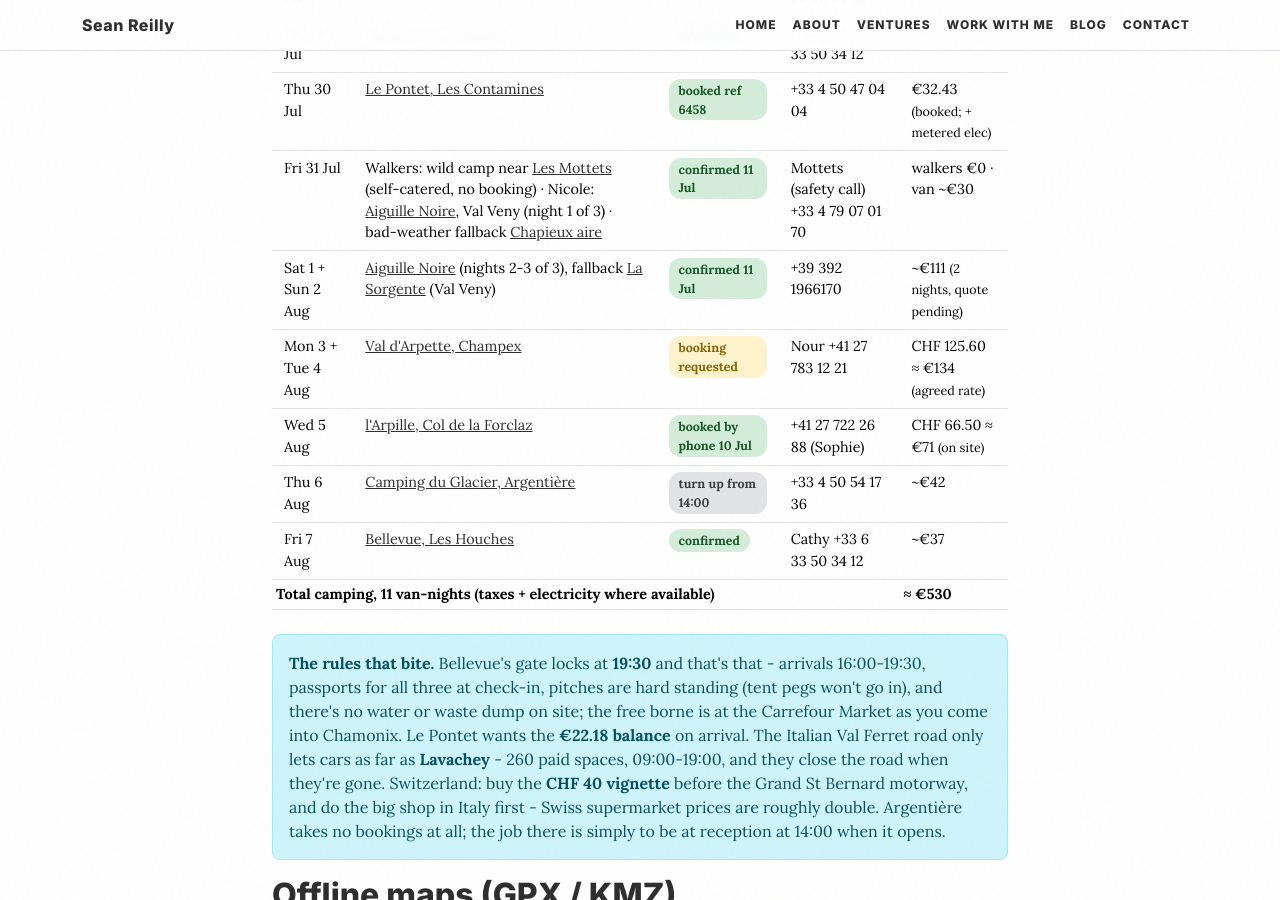
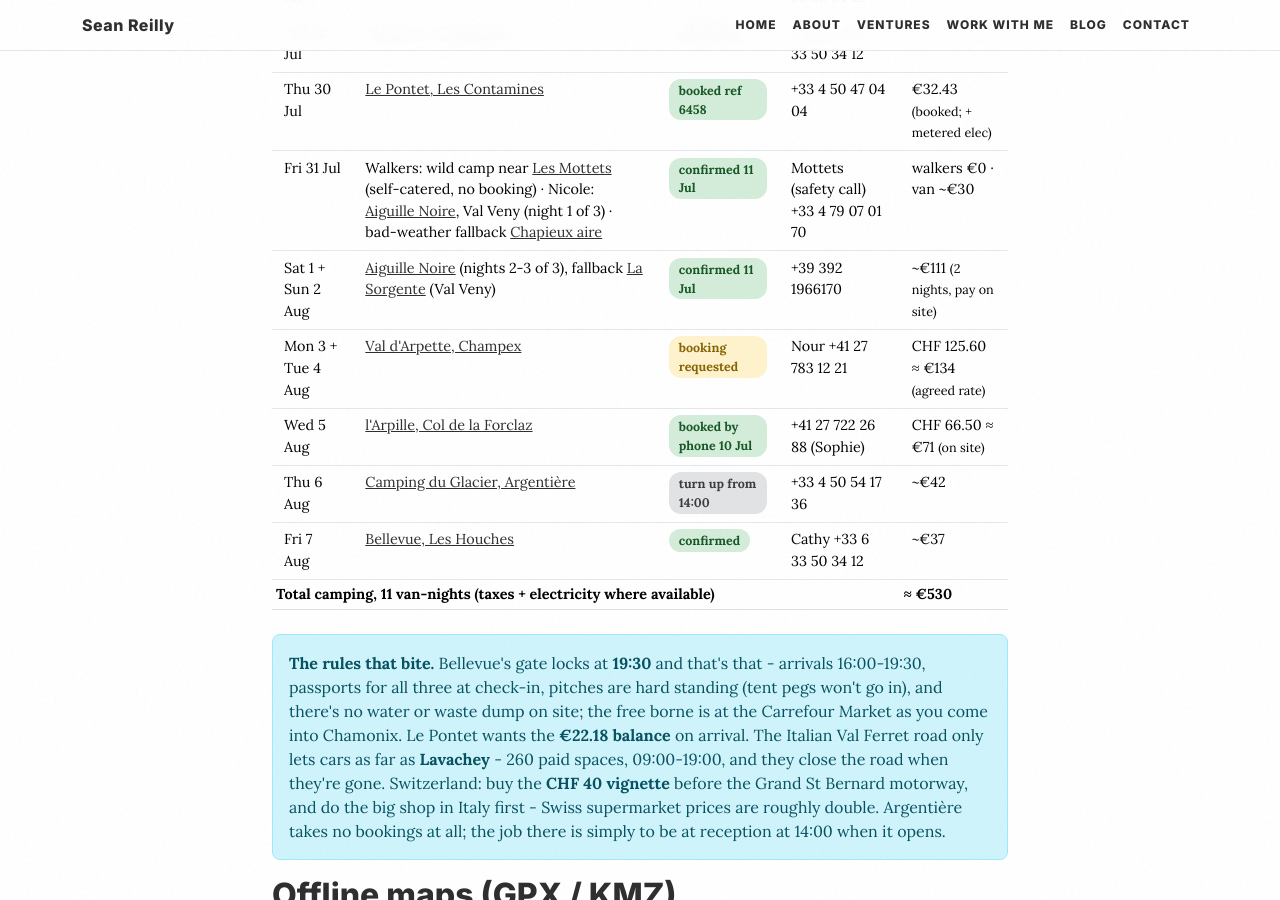
Before and after one commit to seanreillyesq/seanreillyesq.github.io, a Jekyll site: the page built from tmb-2026-plans.html, in a window 1280 px wide and 900 px high, scrolled down 1856 px. Built offline with Jekyll 4.4.1, drawn with Linux system fonts in a browser that asks for light colours.

Commit message:
TMB: Aiguille Noire pay-on-site (no deposit) - cost note updated

```diff
--- a/tmb-2026-plans.html
+++ b/tmb-2026-plans.html
@@ -73,7 +73,7 @@
     <tr><td>Wed 29 Jul</td><td><a href="http://www.camping-bellevue-leshouches.com/" target="_blank">Bellevue, Les Houches</a></td><td><span class="tmb-chip tmb-chip-ok">confirmed</span></td><td>Cathy +33 6 33 50 34 12</td><td>~&euro;37</td></tr>
     <tr><td>Thu 30 Jul</td><td><a href="https://www.campinglepontet.fr" target="_blank">Le Pontet, Les Contamines</a></td><td><span class="tmb-chip tmb-chip-ok">booked ref 6458</span></td><td>+33 4 50 47 04 04</td><td>&euro;32.43 <small>(booked; + metered elec)</small></td></tr>
     <tr><td>Fri 31 Jul</td><td>Walkers: wild camp near <a href="http://www.lesmottets.com/tour-du-mont-blanc/english/" target="_blank">Les Mottets</a> (self-catered, no booking) &middot; Nicole: <a href="https://www.aiguillenoire.com/en/home-2/" target="_blank">Aiguille Noire</a>, Val Veny (night 1 of 3) &middot; bad-weather fallback <a href="https://park4night.com/fr/place/13306" target="_blank">Chapieux aire</a></td><td><span class="tmb-chip tmb-chip-ok">confirmed 11 Jul</span></td><td>Mottets (safety call) +33 4 79 07 01 70</td><td>walkers &euro;0 &middot; van ~&euro;30</td></tr>
-    <tr><td>Sat 1 + Sun 2 Aug</td><td><a href="https://www.aiguillenoire.com/en/home-2/" target="_blank">Aiguille Noire</a> (nights 2-3 of 3), fallback <a href="https://www.campinglasorgente.net" target="_blank">La Sorgente</a> (Val Veny)</td><td><span class="tmb-chip tmb-chip-ok">confirmed 11 Jul</span></td><td>+39 392 1966170</td><td>~&euro;111 <small>(2 nights, quote pending)</small></td></tr>
+    <tr><td>Sat 1 + Sun 2 Aug</td><td><a href="https://www.aiguillenoire.com/en/home-2/" target="_blank">Aiguille Noire</a> (nights 2-3 of 3), fallback <a href="https://www.campinglasorgente.net" target="_blank">La Sorgente</a> (Val Veny)</td><td><span class="tmb-chip tmb-chip-ok">confirmed 11 Jul</span></td><td>+39 392 1966170</td><td>~&euro;111 <small>(2 nights, pay on site)</small></td></tr>
     <tr><td>Mon 3 + Tue 4 Aug</td><td><a href="https://arpette.ch/en/camping-2/" target="_blank">Val d'Arpette, Champex</a></td><td><span class="tmb-chip tmb-chip-wait">booking requested</span></td><td>Nour +41 27 783 12 21</td><td>CHF 125.60 &asymp; &euro;134 <small>(agreed rate)</small></td></tr>
     <tr><td>Wed 5 Aug</td><td><a href="https://www.valleedutrient.ch/en/campsite-l-arpille-fp480" target="_blank">l'Arpille, Col de la Forclaz</a></td><td><span class="tmb-chip tmb-chip-ok">booked by phone 10 Jul</span></td><td>+41 27 722 26 88 (Sophie)</td><td>CHF 66.50 &asymp; &euro;71 <small>(on site)</small></td></tr>
     <tr><td>Thu 6 Aug</td><td><a href="https://www.campingchamonix.com/en/" target="_blank">Camping du Glacier, Argentière</a></td><td><span class="tmb-chip tmb-chip-turnup">turn up from 14:00</span></td><td>+33 4 50 54 17 36</td><td>~&euro;42</td></tr>
```
